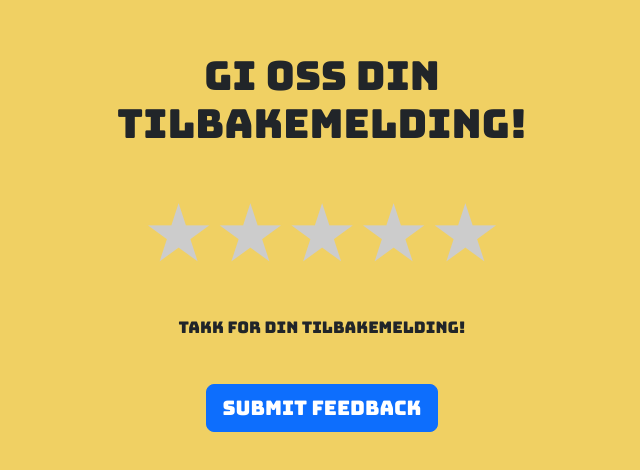
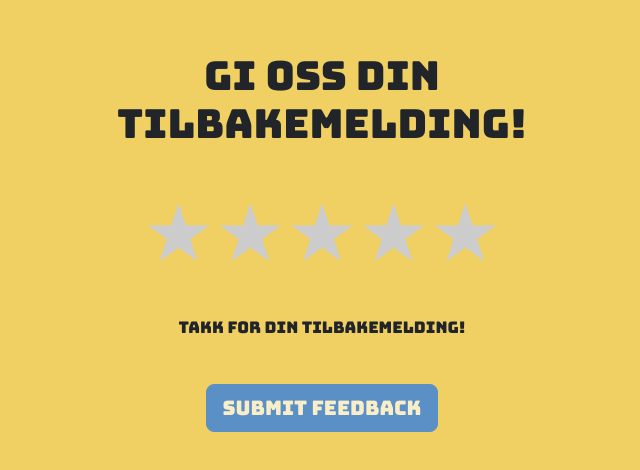
Before and after one commit to jegerfreddy/SmidigProsjekt, a React (Vite) app in the folder Frontend/user/: page /feedBackPage in a window 1280 px wide. Shown: the part 168-638 px from the top of the page, without its empty margins (318-958 px from the left). Built offline with nearby package versions, Linux system fonts and the light colour scheme; no server answers.

Commit message:
feeback endring
Endret på knappen ti l feedback

```diff
--- a/Frontend/user/src/App.css
+++ b/Frontend/user/src/App.css
@@ -197,7 +197,7 @@ body {
 /*loading-logo*/
 
 /*Få den til å flytte seg ved rotering av skjerm*/
-.img-fluid {
+/*.img-fluid {
     max-width: 100%;
     height: auto;
     object-fit: contain;
@@ -218,7 +218,7 @@ body {
 .timer {
   font-size: 2rem;
 
-}
+}*/
 
 /* pølse-bilde rotasjon */
 .rotate-20 {
@@ -300,6 +300,17 @@ body {
     font-size: 1.25rem;
 }
 
+/* feedback disabled button */
+.btn-primary.disabled {
+    background-color: #007bff;
+    border-color: #007bff;
+    opacity: 0.65;
+    color: #fff;
+    cursor: not-allowed;
+    pointer-events: none;
+}
+
+
 .feedback-item {
     padding: 20px;
     margin: auto;
--- a/Frontend/user/src/Pages/FeedBackPages/FeedBackPage.tsx
+++ b/Frontend/user/src/Pages/FeedBackPages/FeedBackPage.tsx
@@ -1,50 +1,47 @@
-import  {useNavigate} from "react-router-dom";
+import { useNavigate } from "react-router-dom";
 import { useState } from "react";
 import FeedBackList from "../../Components/FeedBack/FeedBackList";
 import { IFeedBack } from "../../Interfaces/IFeedBack";
 import { FeedBackService } from "../../Services/GetService";
 
-
 const FeedBackPage: React.FC = () => {
     const [actEventId] = useState<string>('');
     const [rating, setRating] = useState<number>(0);
-    const [userID, setUserId] = useState<number>(1);
-    const [actID, setActId] = useState<number>(1);
+    const [userID] = useState<number>(1);
+    const [actID] = useState<number>(1);
     const navigate = useNavigate();
 
-
-        const handleClick = (value: number) => {
+    const handleClick = (value: number) => {
         setRating(value);
-        setUserId(1);
-        setActId(1);
         console.log(`Rating: ${value}`, `User ID: ${userID}`, `Act ID: ${actID}`);
     };
 
     const handleSubmit = async (newFeedback: IFeedBack) => {
         try {
-            const result: any = await FeedBackService.post(newFeedback);
-            const postResult = result;
-            console.log(`I page`, postResult);
+            const result = await FeedBackService.post(newFeedback);
+            console.log(`In page`, result);
             navigate("/endgame");
         } catch (error) {
             console.error('Error occurred while submitting user data:', error);
         }
     };
 
-
-
     return (
         <main className='feedback-page vh-100 d-flex overflow-hidden align-items-center justify-content-center bgColor'>
             <div className='feedback-content text-center'>
                 <FeedBackList actEventId={actEventId} onClick={handleClick} orientation="horizontal" />
                 <section className="mt-4">
-                    <button className="btn btn-primary btn-lg" onClick={() => handleSubmit({ userID, rating, actID })}>
+                    <button
+                        className={`btn btn-primary btn-lg ${rating === 0 ? 'disabled' : ''}`}
+                        onClick={() => handleSubmit({ userID, rating, actID })}
+                        disabled={rating === 0} // Knappen er "grå" før stjerne velges.
+                    >
                         Submit Feedback
                     </button>
                 </section>
             </div>
         </main>
     );
-}
+};
 
 export default FeedBackPage;
```
